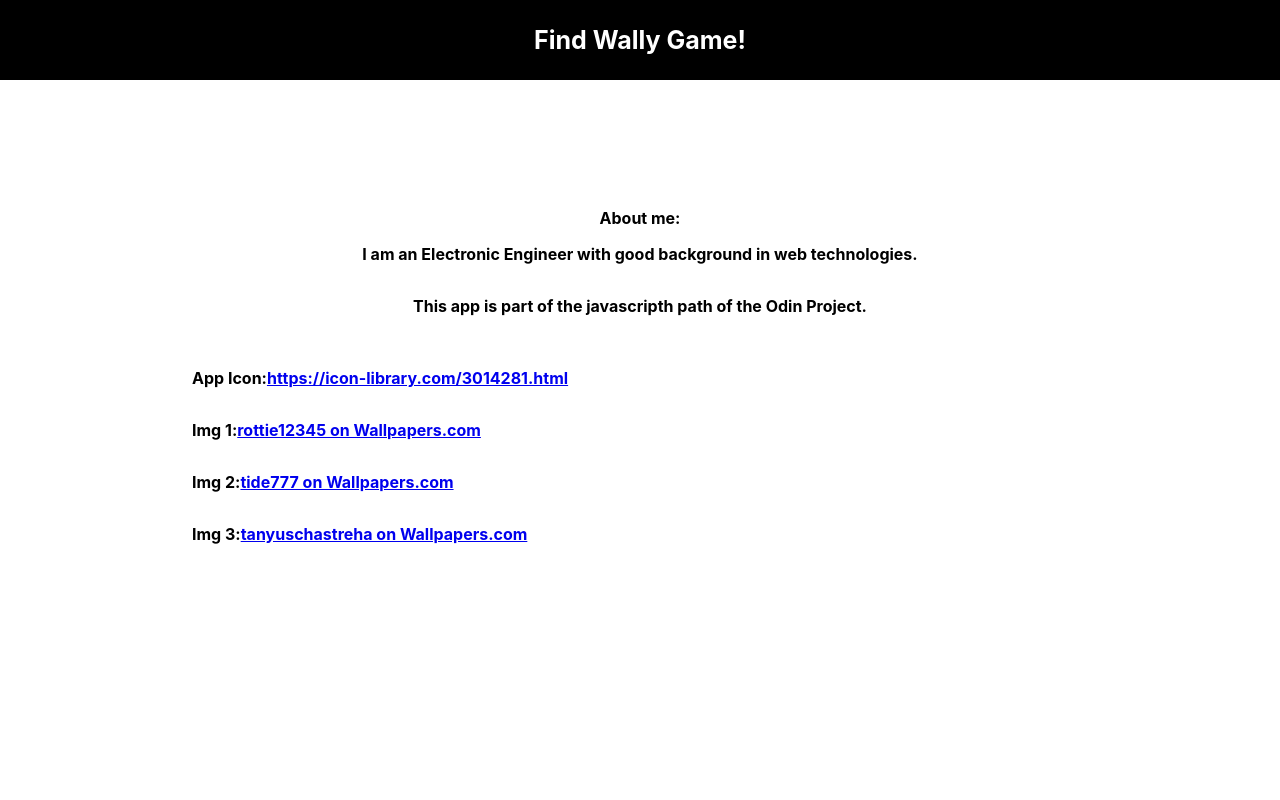
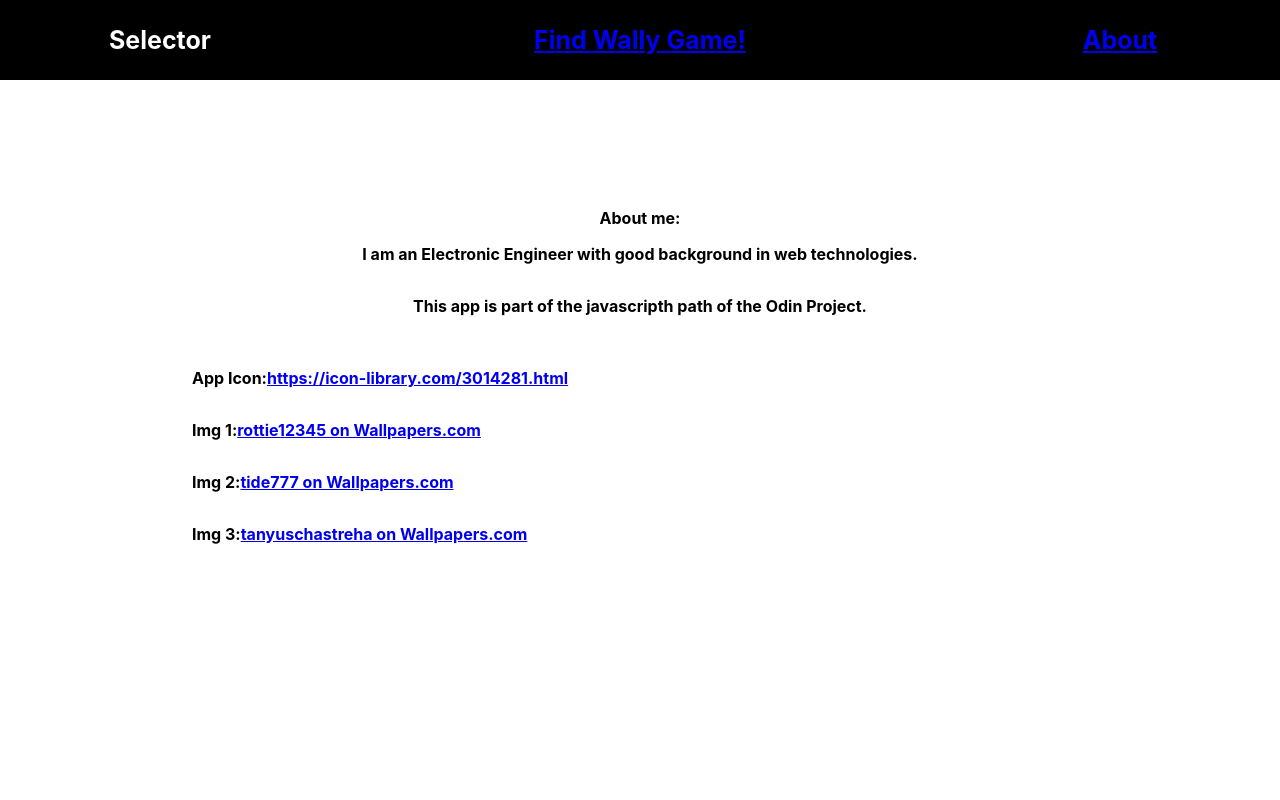
Before and after one commit to gustavobastian/findwaldo, a React (Create React App) app: page /about in a window 1280 px wide. Shown: the top 800 px of the page. Built offline with nearby package versions, Linux system fonts and the light colour scheme.

Commit message:
adding navigation in header

```diff
--- /dev/null
+++ b/src/components/gameSelector.js
@@ -0,0 +1,13 @@
+import React from "react";
+
+const Selector = (props)=>{
+
+    return(
+        <div>
+        Selector
+        </div>
+    )
+
+};
+
+export default Selector;
--- a/src/components/header.js
+++ b/src/components/header.js
@@ -1,10 +1,13 @@
 import React  from 'react';
 import '../styles/header.css'
+import Selector from './gameSelector'
 
 const headFun = (props)=>{
     return(
         <div className="headerClass">
-            Find Wally Game!
+            <div><Selector /></div>
+            <div><a href='/'>Find Wally Game!</a></div>
+            <div> <a href='/about'>About</a></div>
         </div>
     );
 };
--- a/src/styles/header.css
+++ b/src/styles/header.css
@@ -2,7 +2,10 @@
     height: 10vh;
     background: black;
     color: white;
-    display: flex;
+    display: grid;
+    grid-template-columns: 25% 50% 25%;
+    grid-template-rows: 100%;
+
     justify-content: center;
     text-align: center;
     align-items: center;
```
